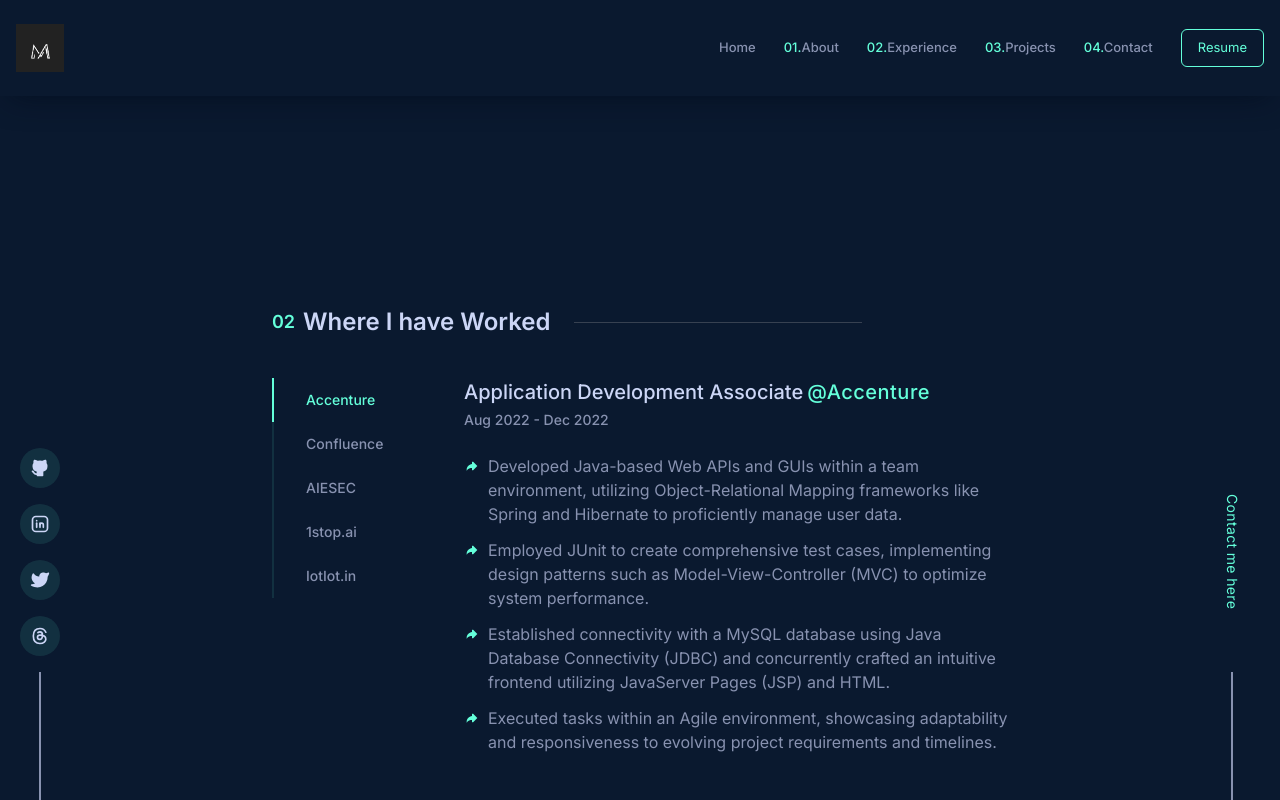
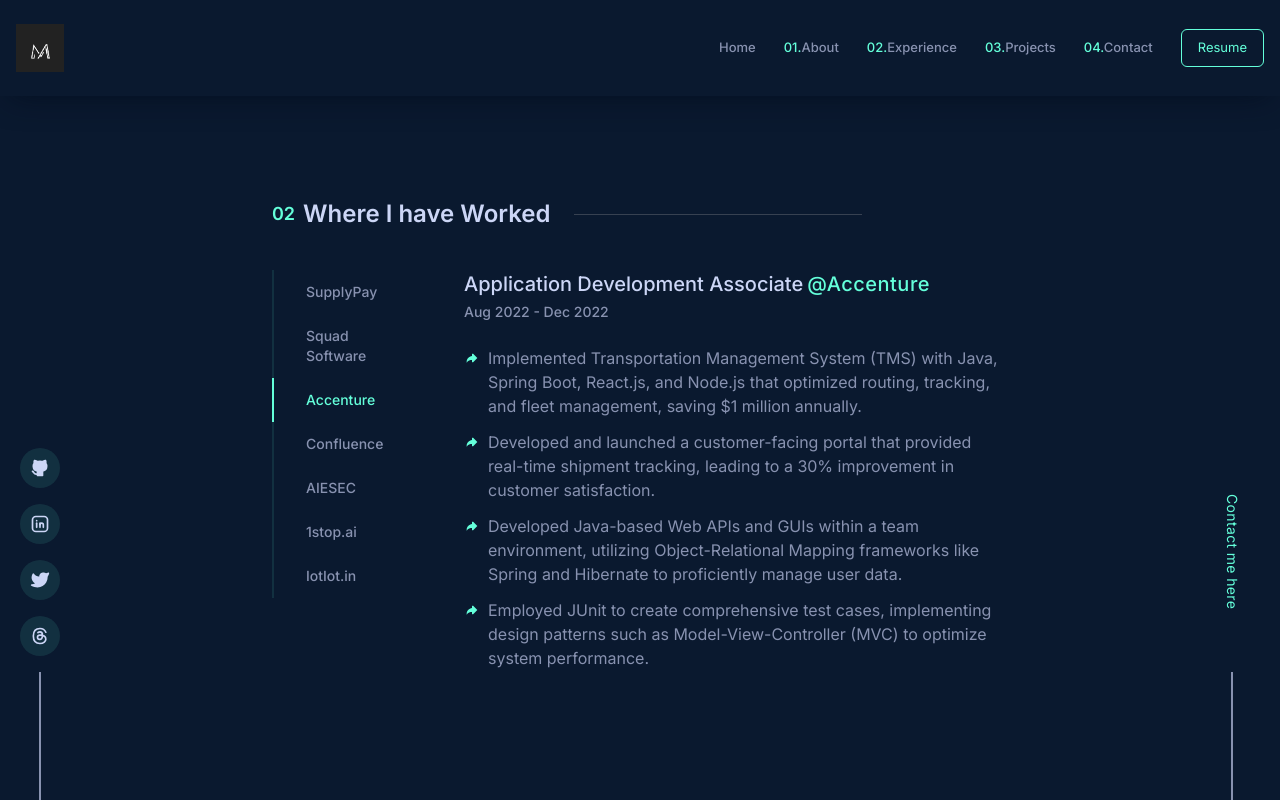
Before and after one commit to manishareddy01/Portfolio, a Next.js app: page / in a window 1280 px wide. Both pictures are taken after a click on the item "Accenture". Built offline with nearby package versions, Linux system fonts and the light colour scheme.

Commit message:
1st June

```diff
--- a/components/About.tsx
+++ b/components/About.tsx
@@ -11,7 +11,7 @@
         <SectionTitle title="About Me" titleNo='01'/>
         <div className='flex flex-col lgl:flex-row gap-16'>
             <div className='w-full lgl:w-2/3 text-base text-textDark font-medium flex flex-col gap-4'>
-                <p>I like creating fun stuff and animations live on internet,my interest started from my freshman year when my friend and I randomly decided to learn web development, and here I am </p>
+                <p>I like creating fun stuff and animations live on internet,my interest started from my freshman year when my friend and I randomly decided to learn software development, and here I am </p>
 
                 <p>Here are few technologies that I use:</p>
                 <ul className='max-w-[450px] text-sm font-titleFont grid grid-cols-2 gap-2 mt-6'>
--- a/components/Banner.tsx
+++ b/components/Banner.tsx
@@ -10,10 +10,10 @@
         </motion.h3>
         <motion.h1 initial={{y:10,opacity:0}} animate={{y:0, opacity:1}} transition={{duration:0.5, delay:0.7}}
         className='text-4xl lgl:text-6xl font-micro5 font-semibold flex flex-col'>
-            Manisha Addula. <span className='text-textDark mt-2 lgl:mt-4'>I build web applications.</span>
+            Manisha Addula. <span className='text-textDark mt-2 lgl:mt-4'>I build software applications.</span>
         </motion.h1>
         <motion.p initial={{y:10,opacity:0}} animate={{y:0, opacity:1}} transition={{duration:0.5, delay:0.8}}
-        className='text-base md:max-w-[650px] text-textDark font-medium'>{" "}I have 3+ years experience in web development and I love creating fun web applications with React and its components. {" "}
+        className='text-base md:max-w-[650px] text-textDark font-medium'>{" "}I have 2+ years experience in software development and I am specialized in backend development. {" "}
         <a href='https://www.linkedin.com/in/manishaaddula/' target='_blank'><span className='text-textGreen inline-flex relative cursor-pointer h-7 overflow-x-hidden group'>Learn more
         <span className='absolute w-full h-[1px] bg-textGreen left-0 bottom-1 translate-x-[110%] group-hover:translate-x-0 transition-transform duration-500'></span></span></a></motion.p>
         <a href='https://github.com/manishareddy01?tab=repositories' target='_blank'>
--- a/components/Experience.tsx
+++ b/components/Experience.tsx
@@ -1,5 +1,7 @@
 import React, { useState } from 'react'
 import SectionTitle from './SectionTitle'
+import SupplyPay from './Works/SupplyPay'
+import SquadSoft from './Works/SquadSoftware'
 import Accenture from './Works/Accenture'
 import AIESEC from './Works/AIESEC'
 import Confluence from './Works/Confluence'
@@ -7,12 +9,34 @@
 import Stop from './Works/Stop'
 
 const Experience = () => {
-  const[workAcc,setWorkAcc]=useState(true)
+  const[workSP,setWorkSP]=useState(true)
+  const[workSS,setWorkSS]=useState(false)
+  const[workAcc,setWorkAcc]=useState(false)
   const[workCon,setWorkCon]=useState(false)
   const[workIot,setWorkIot]=useState(false)
   const[workStop,setWorkStop]=useState(false)
   const[workAiesec,setWorkAiesec]=useState(false)
+  const handleSP=()=>{
+    setWorkSP(true)
+    setWorkSS(false)
+    setWorkAcc(false)
+    setWorkAiesec(false)
+    setWorkCon(false)
+    setWorkIot(false)
+    setWorkStop(false)
+  }
+  const handleSS=()=>{
+    setWorkSP(false)
+    setWorkSS(true)
+    setWorkAcc(false)
+    setWorkAiesec(false)
+    setWorkCon(false)
+    setWorkIot(false)
+    setWorkStop(false)
+  }
   const handleAcc=()=>{
+    setWorkSP(false)
+    setWorkSS(false)
     setWorkAcc(true)
     setWorkAiesec(false)
     setWorkCon(false)
@@ -20,6 +44,8 @@
     setWorkStop(false)
   }
   const handleStop=()=>{
+    setWorkSP(false)
+    setWorkSS(false)
     setWorkAcc(false)
     setWorkAiesec(false)
     setWorkCon(false)
@@ -27,6 +53,8 @@
     setWorkStop(true)
   }
   const handleAie=()=>{
+    setWorkSP(false)
+    setWorkSS(false)
     setWorkAcc(false)
     setWorkAiesec(true)
     setWorkCon(false)
@@ -34,6 +62,8 @@
     setWorkStop(false)
   }
   const handleCon=()=>{
+    setWorkSP(false)
+    setWorkSS(false)
     setWorkAcc(false)
     setWorkAiesec(false)
     setWorkCon(true)
@@ -41,6 +71,8 @@
     setWorkStop(false)
   }
   const handleIot=()=>{
+    setWorkSP(false)
+    setWorkSS(false)
     setWorkAcc(false)
     setWorkAiesec(false)
     setWorkCon(false)
@@ -52,10 +84,22 @@
       <SectionTitle title='Where I have Worked' titleNo="02" />
       <div className='w-full mt-10 flex flex-col md:flex-row gap-16'>
         <ul className='md:w-32 flex flex-col'>
+        <li onClick={handleSP} className={`${workSP
+                                                ? "border-l-textGreen text-textGreen "
+                                                : "border-l-hoverColor text-textDark "}
+                                                border-l-2 bg-transparent hover:bg-[#112240] py-3 text-sm cursor-pointer duration-300 px-8 font-medium`}>
+            SupplyPay
+          </li>
+          <li onClick={handleSS} className={`${workSS
+                                                ? "border-l-textGreen text-textGreen "
+                                                : "border-l-hoverColor text-textDark "}
+                                                : "border-l-hoverColor text-textDark"}  border-l-2 bg-transparent hover:bg-[#112240] py-3 text-sm cursor-pointer duration-300 px-8 font-medium`}>
+            Squad Software
+          </li>
           <li onClick={handleAcc} className={`${workAcc
                                                 ? "border-l-textGreen text-textGreen "
                                                 : "border-l-hoverColor text-textDark "}
-                                                border-l-2 bg-transparent hover:bg-[#112240] py-3 text-sm cursor-pointer duration-300 px-8 font-medium`}>
+                                                : "border-l-hoverColor text-textDark"}  border-l-2 bg-transparent hover:bg-[#112240] py-3 text-sm cursor-pointer duration-300 px-8 font-medium`}>
             Accenture
           </li>
           <li onClick={handleCon} className={`${workCon
@@ -79,6 +123,8 @@
             IotIot.in
           </li>
         </ul>
+        {workSP && <SupplyPay/>}
+        {workSS && <SquadSoft/>}
         {workAcc && <Accenture/>}
         {workAiesec && <AIESEC/>}
         {workCon && <Confluence/>}
--- a/components/NavBar.tsx
+++ b/components/NavBar.tsx
@@ -77,7 +77,7 @@
                         </motion.li>
                         </Link>
                     </ul>
-                    <a href="assets/Front_end.pdf" target="_blank">
+                    <a href="assets/Manisha_Resume.pdf" target="_blank">
                     <motion.button initial={{ opacity: 0}} // Initial animation values
                                        animate={{opacity: 1}}      // Animation to apply
                                        transition={{ duration: 0.5}} className="px-4 py-2 text-textGreen text-[13px] border rounded-md border-textGreen hover:bg-hoverColor duration-300">
@@ -176,7 +176,7 @@
                     </motion.li>
                   </Link>
                 </ul>
-                <a href="/assets/Front_end.pdf" target="_blank">
+                <a href="/assets/Manisha_Resume.pdf" target="_blank">
                   <motion.button
                     initial={{ opacity: 0 }}
                     animate={{ opacity: 1 }}
--- a/components/Works/Accenture.tsx
+++ b/components/Works/Accenture.tsx
@@ -10,16 +10,16 @@
         <p className='text-sm mt-1 font-medium text-textDark'>Aug 2022 - Dec 2022</p>
         <ul className='mt-6 flex flex-col gap-3'>
             <li className='text-base text-textDark gap-2 flex'>
+                <span className='text-textGreen mt-1'><TiArrowForward/></span>Implemented Transportation Management System (TMS) with Java, Spring Boot, React.js, and Node.js that optimized routing, tracking, and fleet management, saving $1 million annually.
+            </li>
+            <li className='text-base text-textDark gap-2 flex'>
+                <span className='text-textGreen mt-1'><TiArrowForward/></span>Developed and launched a customer-facing portal that provided real-time shipment tracking, leading to a 30% improvement in customer satisfaction.
+            </li>
+            <li className='text-base text-textDark gap-2 flex'>
                 <span className='text-textGreen mt-1'><TiArrowForward/></span>Developed Java-based Web APIs and GUIs within a team environment, utilizing Object-Relational Mapping frameworks like Spring and Hibernate to proficiently manage user data.
             </li>
             <li className='text-base text-textDark gap-2 flex'>
                 <span className='text-textGreen mt-1'><TiArrowForward/></span>Employed JUnit to create comprehensive test cases, implementing design patterns such as Model-View-Controller (MVC) to optimize system performance.
-            </li>
-            <li className='text-base text-textDark gap-2 flex'>
-                <span className='text-textGreen mt-1'><TiArrowForward/></span>Established connectivity with a MySQL database using Java Database Connectivity (JDBC) and concurrently crafted an intuitive frontend utilizing JavaServer Pages (JSP) and HTML.
-            </li>
-            <li className='text-base text-textDark gap-2 flex'>
-                <span className='text-textGreen mt-1'><TiArrowForward/></span>Executed tasks within an Agile environment, showcasing adaptability and responsiveness to evolving project requirements and timelines.
             </li>
         </ul>
     </motion.div>
--- /dev/null
+++ b/components/Works/SquadSoftware.tsx
@@ -0,0 +1,26 @@
+import { motion } from 'framer-motion'
+import React from 'react'
+import { TiArrowForward } from 'react-icons/ti'
+
+const SquadSoft = () => {
+  return (
+    <motion.div initial={{opacity:0}} animate={{opacity:1}} transition={{delay:0.1}} className='w-full'>
+        <h3 className='flex gap-1 font-medium text-xl'>Software Developer
+        <span className='text-textGreen tracking-wide'>@Squad Software</span></h3>
+        <p className='text-sm mt-1 font-medium text-textDark'>Jan 2024 - May 2024</p>
+        <ul className='mt-6 flex flex-col gap-3'>
+            <li className='text-base text-textDark gap-2 flex'>
+                <span className='text-textGreen mt-1'><TiArrowForward/></span>Developed a customer relationship management (CRM) system, with Python, utilizing PostgreSQL, Docker, and Kubernetes, resulting in a 25% increase in sales productivity.
+            </li>
+            <li className='text-base text-textDark gap-2 flex'>
+                <span className='text-textGreen mt-1'><TiArrowForward/></span>Integrated AI and ML algorithms into risk management systems, enhancing fraud detection accuracy by 40%.
+            </li>
+            <li className='text-base text-textDark gap-2 flex'>
+                <span className='text-textGreen mt-1'><TiArrowForward/></span>Implemented data analytics tools that provided real-time insights into market trends, driving strategic decision-making and increasing revenue by 15%.
+            </li>
+        </ul>
+    </motion.div>
+  )
+}
+
+export default SquadSoft
--- /dev/null
+++ b/components/Works/SupplyPay.tsx
@@ -0,0 +1,27 @@
+import { motion } from 'framer-motion'
+import React from 'react'
+import { TiArrowForward } from 'react-icons/ti'
+
+const SupplyPay = () => {
+  return (
+    <motion.div initial={{opacity:0}} animate={{opacity:1}} transition={{delay:0.1}} className='w-full'>
+        <h3 className='flex gap-1 font-medium text-xl'>Backend Software Developer
+        <span className='text-textGreen tracking-wide'>@Supply Pay</span></h3>
+        <p className='text-sm mt-1 font-medium text-textDark'>May 2024 - Present</p>
+        <ul className='mt-6 flex flex-col gap-3'>
+            <li className='text-base text-textDark gap-2 flex'>
+                <span className='text-textGreen mt-1'><TiArrowForward/></span>Designed and developed a client-facing portal that processes international financial transactions, resulting in improved efficiency and reduced processing time.
+            </li>
+            <li className='text-base text-textDark gap-2 flex'>
+                <span className='text-textGreen mt-1'><TiArrowForward/></span>Collaborated with stakeholders to gather requirements and design solutions to address financial service challenges and streamline operations.
+            </li>
+            <li className='text-base text-textDark gap-2 flex'>
+                <span className='text-textGreen mt-1'><TiArrowForward/></span>Implemented Python-based fast API on Linux, resulting in an 8 times increase in transaction processing speed, leading to enhanced customer experience and higher throughput.
+            </li>
+
+        </ul>
+    </motion.div>
+  )
+}
+
+export default SupplyPay
```
Also changed, not shown: 2 other files (tests, documents, lock files or other folders).
